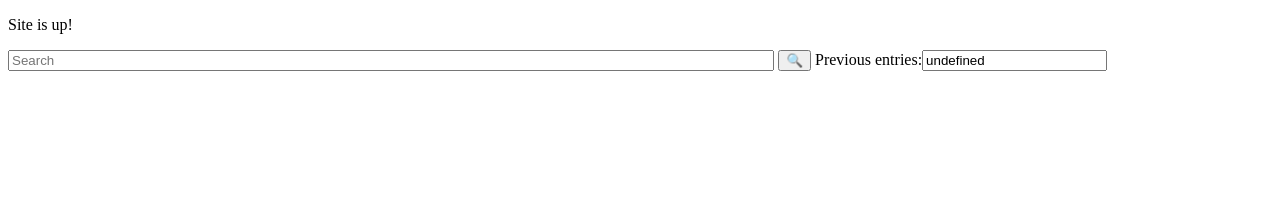
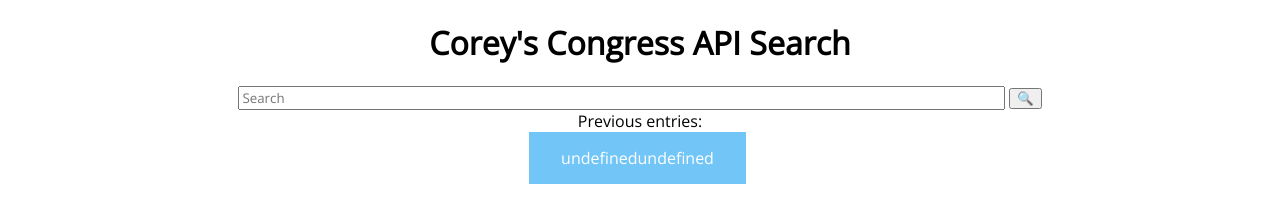
Before and after one commit to Reonin/Congress_API, a website: page index.html in a window 1280 px wide. Drawn offline with nearby package versions, Linux system fonts and the light colour scheme.

Commit message:
Styled up and styled down

```diff
--- a/css/main.css
+++ b/css/main.css
@@ -1,3 +1,9 @@
+@import url('https://fonts.googleapis.com/css?family=Montserrat|Open+Sans');
+
+body{
+  font-family: 'Open Sans', sans-serif;
+}
+
 td {
 text-align: left;
 }
@@ -23,9 +29,33 @@ table tr:first-child th {
 table tr:first-child th {
   color: #fff;
   padding: 20px 0px;
+  font-family: 'Montserrat', sans-serif;
 }
 
+#outputsearch{
+  display: none;
+}
 
 #searchBar{
   width: 60%;
+
 }
+input{
+  font-family: 'Open Sans', sans-serif;
+}
+
+input[type=button]{
+  background-color: #72c5f7; /* Green */
+    border: none;
+    color: white;
+    padding: 15px 32px;
+    text-align: center;
+    text-decoration: none;
+    display: inline-block;
+    font-size: 16px;
+    margin-right: 5px;
+}
+
+h1, .allThingsSearch{
+  text-align: center;
+}
--- a/index.html
+++ b/index.html
@@ -18,17 +18,19 @@
 
 <body>
 
-  <p>Site is up!</p>
+  <h1>Corey's Congress API Search</h1>
 
 
 
-  <div class="">
+  <div class="allThingsSearch">
 
       <input id="searchBar" type="text" placeholder="Search" name="field1" value="">
       <button type="button" name="button" onclick="fetchDataQ()">&#128269;</button>
+    </br>
       <label>
-    Previous entries:<input id='outputsearch' type='text' value="" /> <div id="buttonPlacement"></div>
+    Previous entries:<input id='outputsearch' type='text' value="" />
 </label>
+<div id="buttonPlacement"></div>
   </div>
 
   <table id="dataTable" class="">
--- a/js/congress.js
+++ b/js/congress.js
@@ -1,5 +1,5 @@
 retrievePrevSearches();
-
+addToPreviousSearch();
 
 function fetchDataQ() {
   var searchQuery = document.getElementById("searchBar").value;
```
